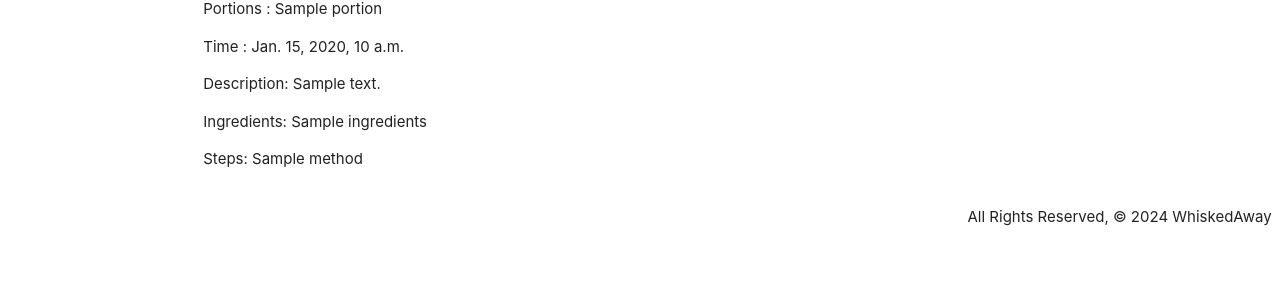
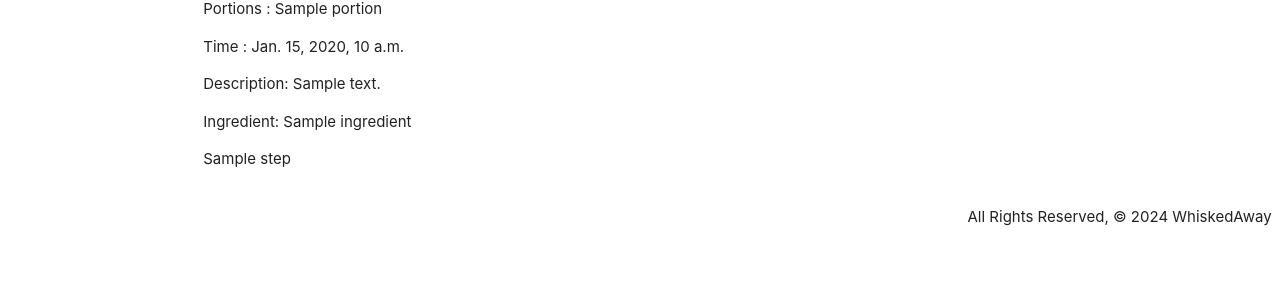
Before and after one commit to SageSpellman/WhiskedAway, a Django app: page /recipes/1/ in a window 1280 px wide. Shown: the part 277-577 px from the top of the page. Run offline with Django 4.2, Linux system fonts and the light colour scheme; tables that the repository leaves empty hold one stand-in row (values such as "Sample post"); a database or web service that is not in the repository returns one stand-in record (values such as "Sample title"); data that the repository does not hold is empty.

Commit message:
fixed error when viewing from detail.html file

```diff
--- a/main_app/templates/recipes/detail.html
+++ b/main_app/templates/recipes/detail.html
@@ -18,9 +18,13 @@
 
         <p> Description: {{ recipe.description }}</p>
 
-        <p> Ingredients: {{ recipe.ingredients }}</p>
+        {% for ingredient in recipe.ingredients %}
+       <p>Ingredient: {{ ingredient }}</p>
+        {% endfor %}
 
-        <p>Steps: {{ recipe.method }}</p>
+        {% for step in recipe.method %}
+        <p>{{ step }}</p>
+         {% endfor %}
       </div>
       <div>
 
```
